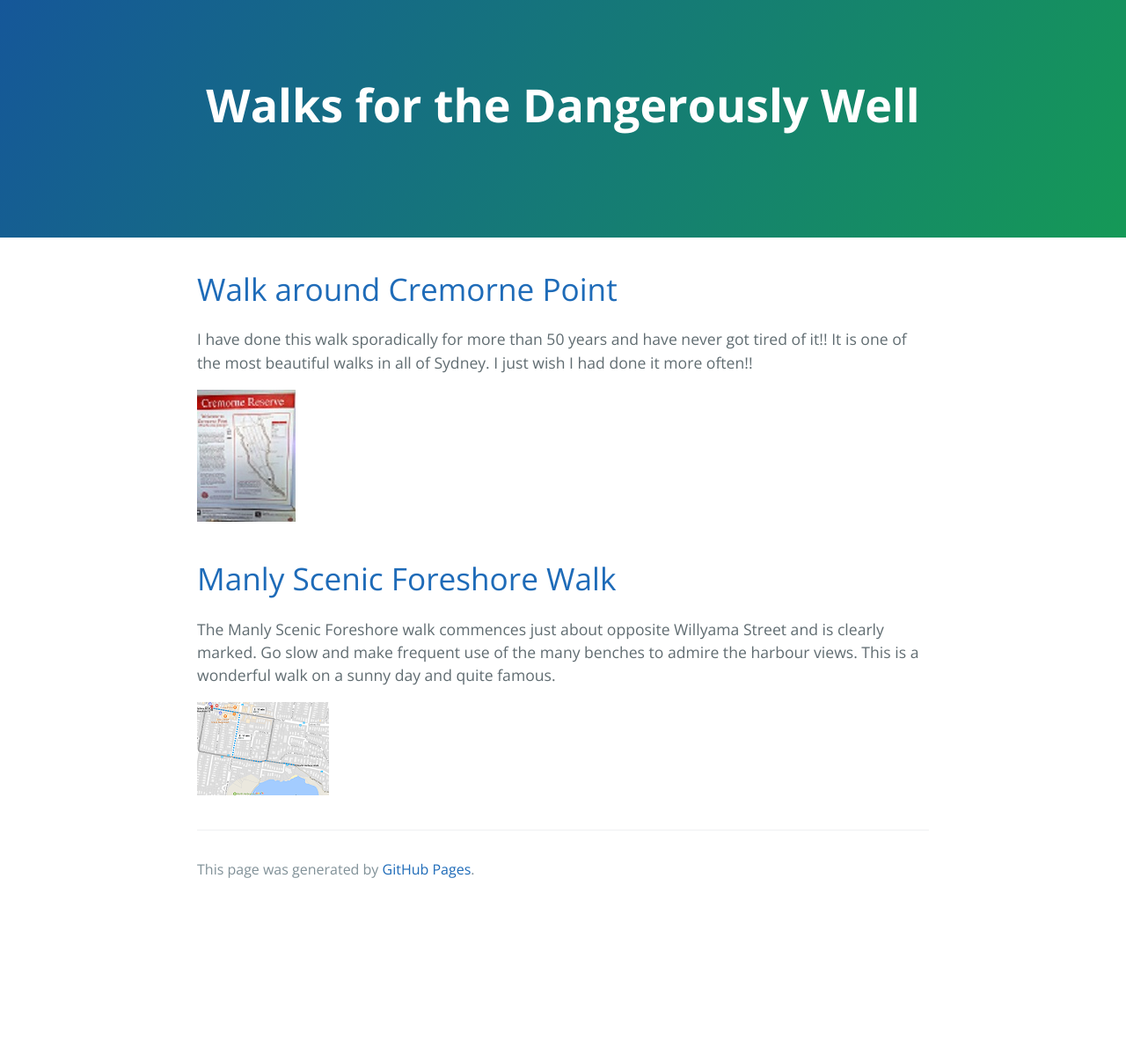
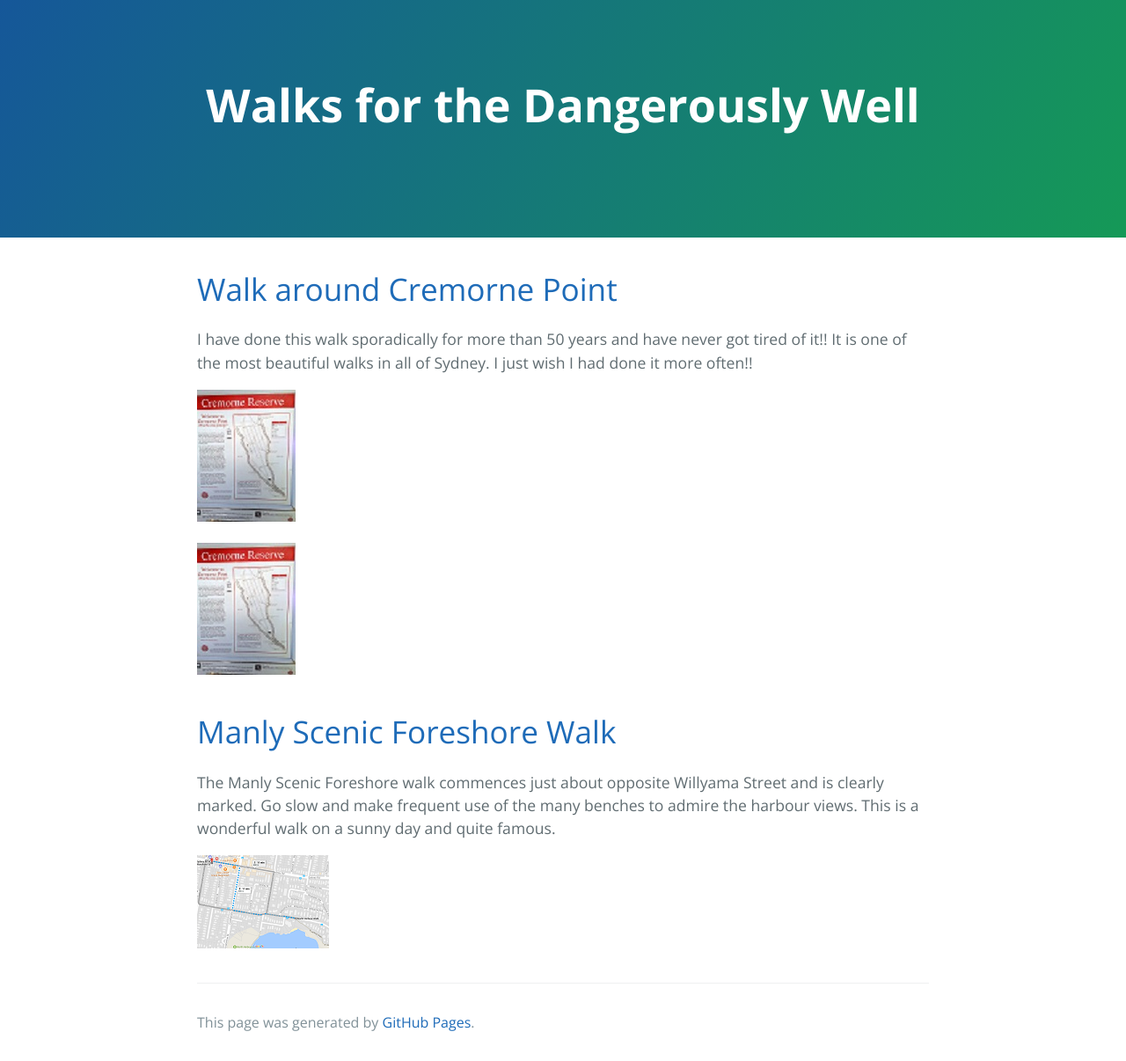
Before and after one commit to janet1405/janet1405.github.io, a Jekyll site: the page built from index.md, in a window 1280 px wide. Shown: the whole page at 88% size. Built offline with Jekyll 4.4.1, drawn with Linux system fonts in a browser that asks for light colours; the repository's description, which GitHub fills in, is left out; our own code applies the rules of GitHub Pages for plain Markdown files; before the commit the page ends 1032 px from its top, so only the background shows below that.

Commit message:
Update index.md

```diff
--- a/index.md
+++ b/index.md
@@ -12,8 +12,10 @@ layout: default
 I have done this walk sporadically for more than 50 years and have never got tired of it!! It is one of the most beautiful walks in all of Sydney. I just wish I had done it more often!!
 
 
-![test1](\assets\img\cremorne_point\WalkAroundCremornePoint_112_150.jpg)
+![](\assets\img\cremorne_point\WalkAroundCremornePoint_112_150.jpg)
 
+
+[![](\assets\img\cremorne_point\WalkAroundCremornePoint_112_150.jpg)](\assets\img\cremorne_point\WalkAroundCremornePoint_250_300.jpg)
 
 
 
```
